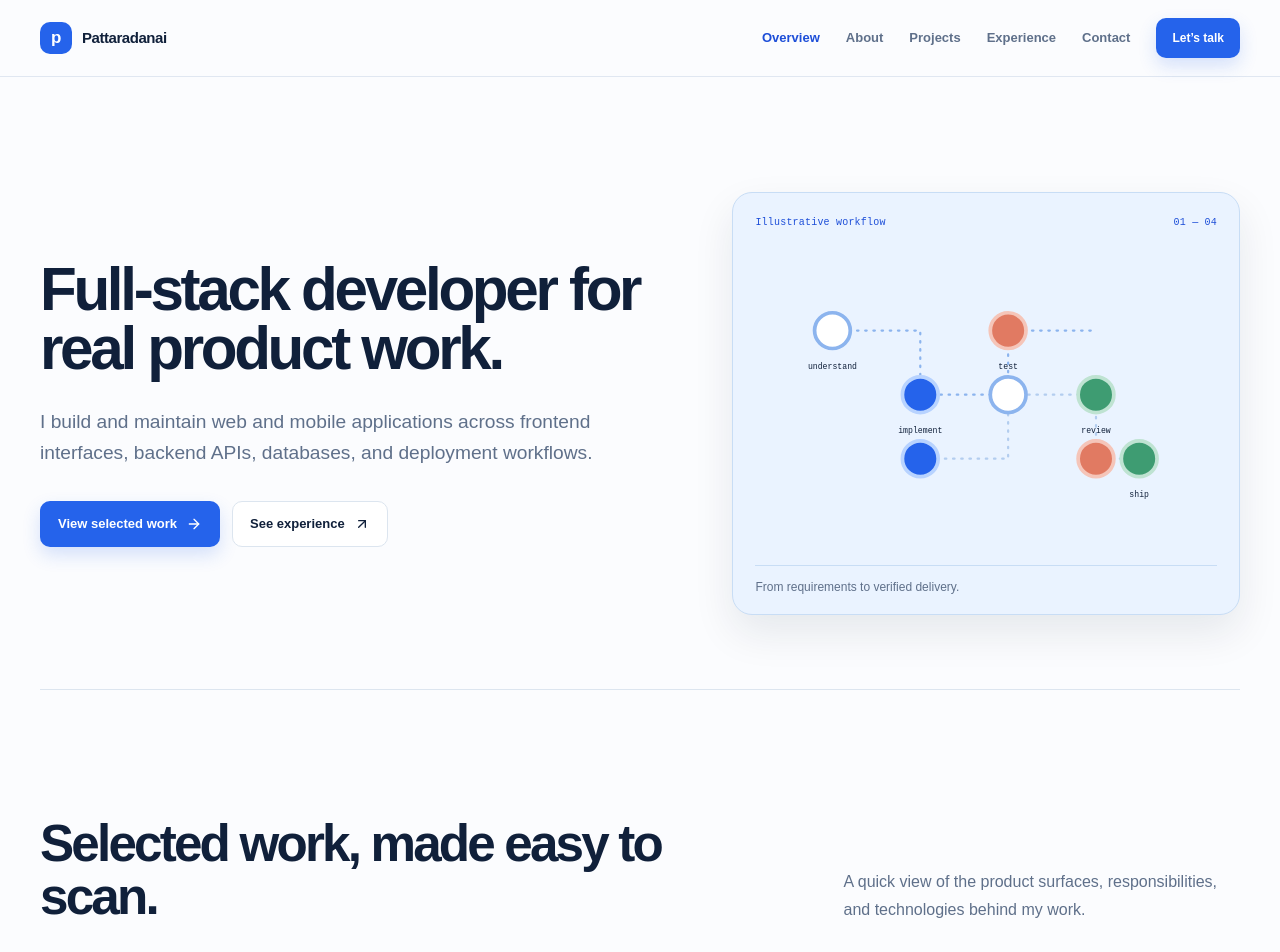
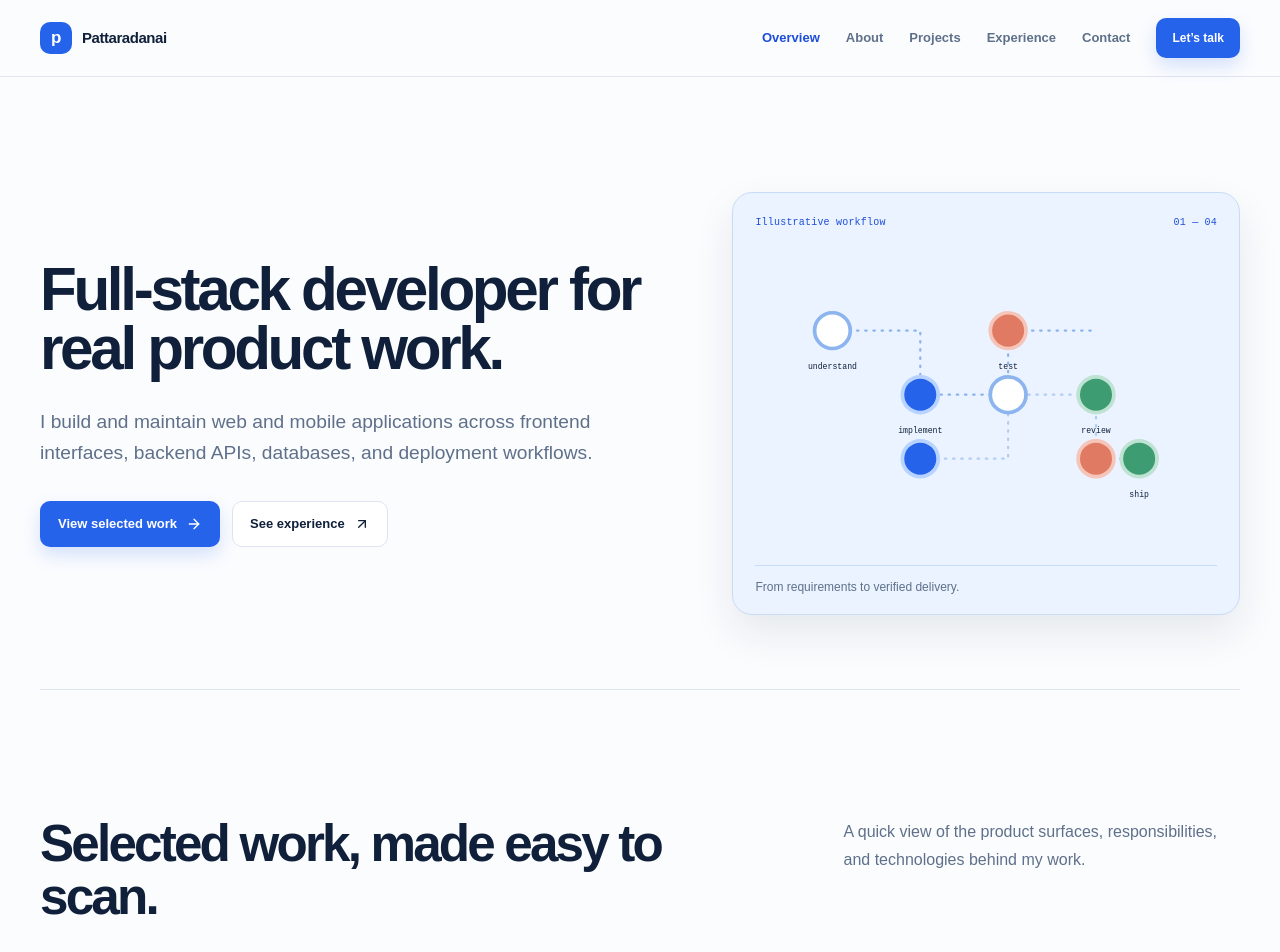
Before and after one commit to neszaDev/pattaradanai-portfolio, a Next.js app: page / in a window 1280 px wide. Shown: the top 952 px of the page. Built offline with nearby package versions, Linux system fonts and the light colour scheme.

Commit message:
fix: align section heading copy

```diff
--- a/app/globals.css
+++ b/app/globals.css
@@ -70,7 +70,7 @@ h1, h2, h3 { font-weight: 700; letter-spacing: -.055em; }
 
 .section { padding-block: clamp(86px, 10vw, 128px); }
 .section--featured { border-top: 1px solid var(--line); }
-.section-heading { display: grid; grid-template-columns: minmax(0, 1fr) minmax(250px, .58fr); gap: 10%; align-items: end; margin-bottom: 42px; }
+.section-heading { display: grid; grid-template-columns: minmax(0, 1fr) minmax(250px, .58fr); gap: 10%; align-items: start; margin-bottom: 42px; }
 .section-heading h2, .home-experience h2, .home-cta h2, .about-story h2, .skills-layout h2, .contact-card h2 { max-width: 650px; font-size: clamp(2.2rem, 4vw, 4rem); line-height: 1.02; }
 .section-heading p, .home-experience p, .home-cta p, .skills-layout > div:first-child p, .contact-card p { max-width: 420px; color: var(--muted); line-height: 1.7; }
 .section-link { display: flex; justify-content: flex-end; margin-top: 28px; }
```
